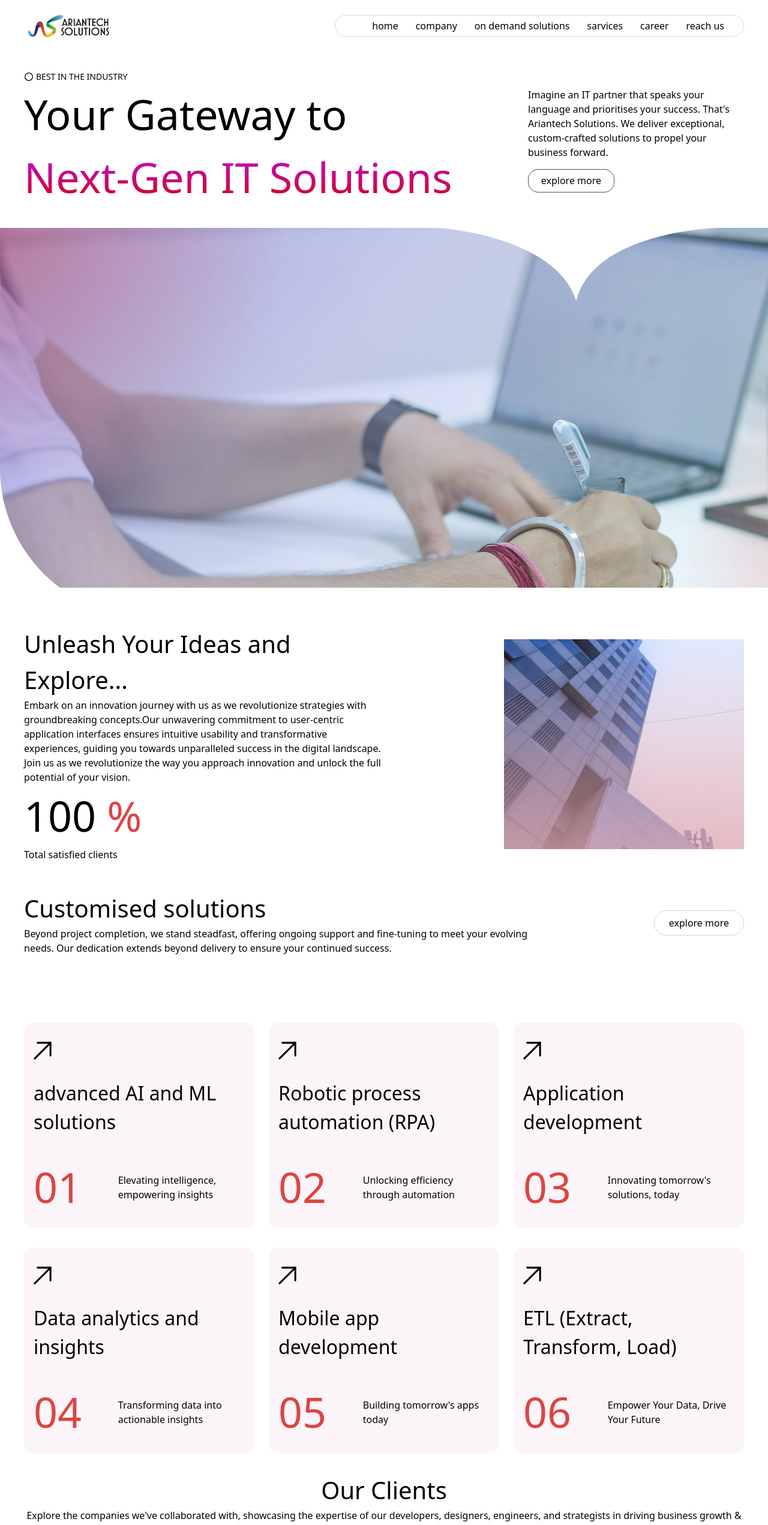
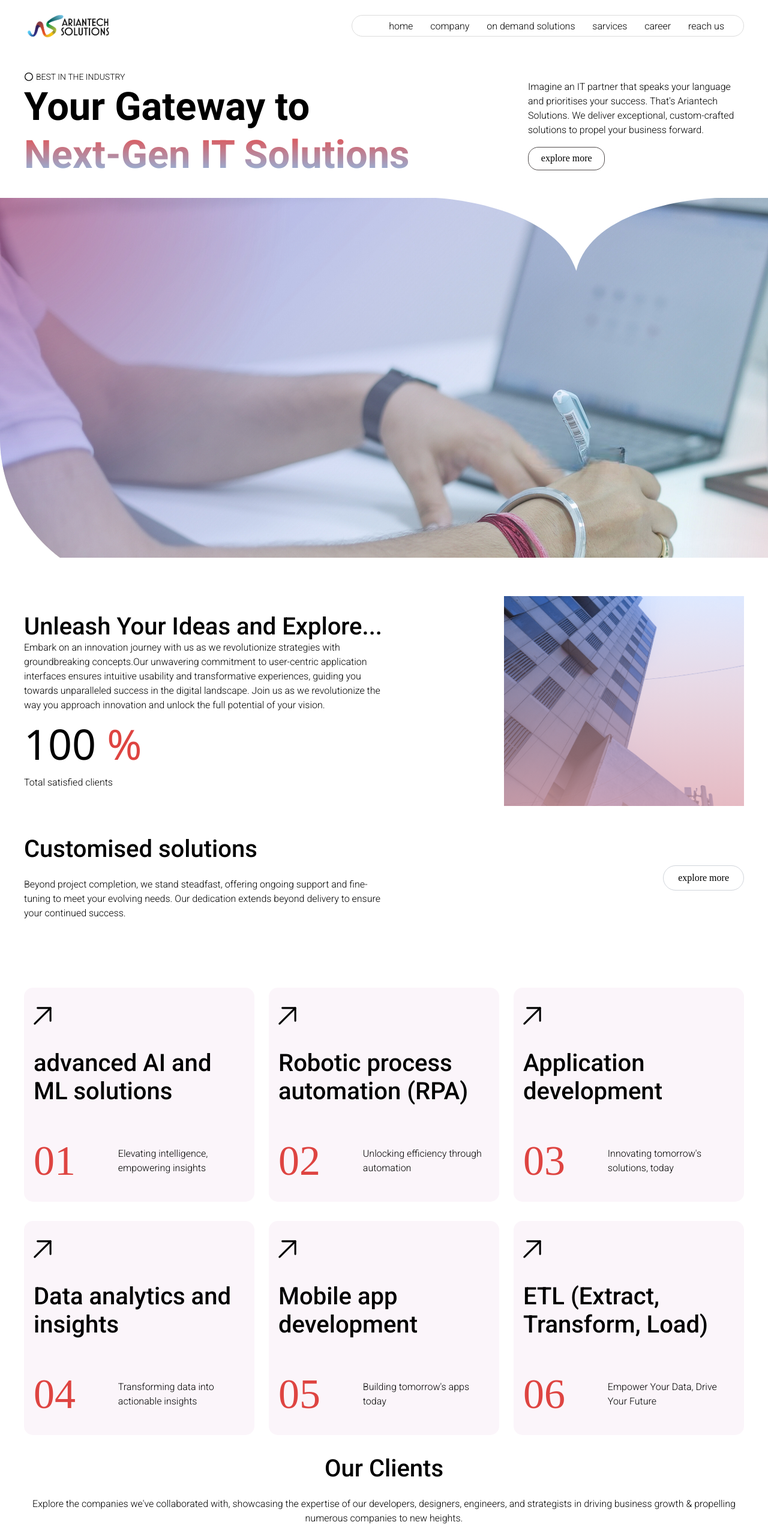
Before and after one commit to Saadansariii/ariantech-solution, a React (Vite) app: page / in a window 1280 px wide. Shown: the top 2543 px of the page at 60% size. Built offline with nearby package versions, Linux system fonts and the light colour scheme.

Commit message:
add styling

```diff
--- a/src/component/Card.jsx
+++ b/src/component/Card.jsx
@@ -7,7 +7,7 @@ const Card = () => {
                 <div className='flex justify-between mb-[2em]'>
                     <div className="card w-[32%] ">
                         <img className='size-[30px] my-[1em]' src={arrow} alt="" />
-                        <h3 className='my-[1em]'><span>advanced AI and ML solutions</span></h3>
+                        <h2 className='my-[1em]'><span>advanced AI and ML solutions</span></h2>
                         <div className='flex justify-between items-center'>
                             <h4>01</h4>
                             <p className='max-w-[60%]'>Elevating intelligence, empowering insights</p>
@@ -15,7 +15,7 @@ const Card = () => {
                     </div>
                     <div className="card w-[32%]">
                         <img className='size-[30px] my-[1em]' src={arrow} alt="" />
-                        <h3 className='my-[1em]'><span>Robotic process automation (RPA)</span></h3>
+                        <h2 className='my-[1em]'><span>Robotic process automation (RPA)</span></h2>
                         <div className='flex justify-between items-center'>
                             <h4>02</h4>
                             <p className='max-w-[60%]'>Unlocking efficiency through automation</p>
@@ -23,17 +23,17 @@ const Card = () => {
                     </div>
                     <div className='card w-[32%]'>
                         <img className='size-[30px] my-[1em]' src={arrow} alt="" />
-                        <h3 className='my-[1em]'><span>Application development</span></h3>
+                        <h2 className='my-[1em]'><span>Application development</span></h2>
                         <div className='flex justify-between items-center'>
                             <h4>03</h4>
                             <p className='max-w-[60%]'>Innovating tomorrow's solutions, today</p>
                         </div>
                     </div>
                 </div>
-                <div className='flex justify-between'>
+                <div className='flex justify-between items-end'>
                     <div className='card w-[32%]'>
                     <img className='size-[30px] my-[1em]' src={arrow} alt="" />
-                        <h3 className='my-[1em]'><span>Data analytics and insights</span></h3>
+                        <h2 className='my-[1em]'><span>Data analytics and insights</span></h2>
                         <div className='flex justify-between items-center'>
                             <h4>04</h4>
                             <p className='max-w-[60%] my-[1em]'>Transforming data into actionable insights</p>
@@ -41,7 +41,7 @@ const Card = () => {
                     </div>
                     <div className='card w-[32%]'>
                         <img className='size-[30px] my-[1em]' src={arrow} alt="" />
-                        <h3 className='my-[1em]'><span>Mobile app development</span></h3>
+                        <h2 className='my-[1em]'><span>Mobile app development</span></h2>
                         <div className='flex justify-between items-center'>
                             <h4>05</h4>
                             <p className='max-w-[60%]'>Building tomorrow's apps today</p>
@@ -49,7 +49,7 @@ const Card = () => {
                     </div>
                     <div className='card w-[32%]'>
                         <img className='size-[30px] my-[1em]' src={arrow} alt="" />
-                        <h3 className='my-[1em]'><span>ETL (Extract, Transform, Load)</span></h3>
+                        <h2 className='my-[1em]'><span>ETL (Extract, Transform, Load)</span></h2>
                         <div className='flex justify-between items-center'>
                             <h4>06</h4>
                             <p className='max-w-[60%]'>Empower Your Data, Drive Your Future</p>
--- a/src/component/Footer.jsx
+++ b/src/component/Footer.jsx
@@ -22,8 +22,8 @@ const Footer = () => {
             </ul>
           </div>
           <div className='max-w-[600px]'>
-            <div>
-              <h2>Driving business excellence through tailored IT solutions.</h2>
+            <div className=''>
+              <h2 className='py-3'>Driving business excellence through tailored IT solutions.</h2>
               <p>We specialise in providing IT services that drive business growth. Our process reflects dedication to client success, let's collaborate to create something extraordinary.</p>
             </div>
             <div className='my-8'>
--- a/src/component/Hero.jsx
+++ b/src/component/Hero.jsx
@@ -18,9 +18,9 @@ const Hero = () => {
             </div>
 
             <div className='flex justify-between items-center my-[2em] py-[1em] '>
-                <div className='max-w-[70%]'>
-                    <h2>Customised solutions</h2>
-                    <p>Beyond project completion, we stand steadfast, offering ongoing support and fine-tuning to meet your evolving needs. Our dedication extends beyond delivery to ensure your continued success.</p>
+                <div className='max-w-[70%] w-1/2'>
+                    <h2 className='mb-6'>Customised solutions</h2>
+                    <p >Beyond project completion, we stand steadfast, offering ongoing support and fine-tuning to meet your evolving needs. Our dedication extends beyond delivery to ensure your continued success.</p>
                 </div>
                 <div>
                     <button className='border border-gray-300 py-[.5em] px-[1.5em] rounded-3xl'>explore more <span className='arrow'></span></button>
--- a/src/component/Heroimg.jsx
+++ b/src/component/Heroimg.jsx
@@ -16,8 +16,10 @@ const Heroimg = () => {
             // viewport={{once: false , amount:0.7}}
             className='flex justify-between items-center'>
                 <div className='leading-normal'>
-                <h4 className='font-light text-sm text-black' ><span className='text-black border border-gray-50 mr-1'><FontAwesomeIcon icon={faCircle} /></span>BEST IN THE INDUSTRY</h4>
-                    <div className=''><h1 className='text-[70px] '>Your Gateway to </h1> <h1> <span className='heading'> Next-Gen IT Solutions</span></h1></div>
+                <h4 className='h4 font-light text-sm text-black' ><span className='text-black border border-gray-50 mr-1'><FontAwesomeIcon icon={faCircle} /></span>BEST IN THE INDUSTRY</h4>
+                    <div className=''>
+                      <h1 className='h1' >Your Gateway to </h1>
+                      <h1 className='h1'> <span className='heading'> Next-Gen IT Solutions</span></h1></div>
                 </div>
                 <div className='max-w-[30%]'>
                     <p>Imagine an IT partner that speaks your language and prioritises your success. That's Ariantech Solutions. We deliver exceptional, custom-crafted solutions to propel your business forward.</p>
--- a/src/component/Member.jsx
+++ b/src/component/Member.jsx
@@ -7,14 +7,14 @@ const Member = () => {
     <div className='max-width mx-auto'>
       <div className='flex justify-between items-center my-9'>
         <div className='w-1/2 p-4 items-start'>
-          <h2>Excellence driven, client-centric focus</h2>
+          <h2 className='mb-6'>Excellence driven, client-centric focus</h2>
           <p>Expertise coupled with a client-centric ethos forms the cornerstone of our approach. Our team serves as the backbone of our achievements, with each member contributing uniquely to craft the outstanding experiences we provide. Together, with a diverse range of talents and viewpoints, we foster a dynamic atmosphere of innovation.</p>
           <button className='border border-[#524d4d] my-8'>meet all members <span className='arrow'></span></button>
         </div>
         <div className='w-1/2 p-4'>
           <div className='flex justify-start items-end'>
-            <img className='w-[300px] h-[400px] object-cover' src={manhar} alt="Manhar" />
-            <img className='w-[300px] h-[400px] object-cover ml-4' src={avadhesh} alt="Avadhesh" />
+            <img className='w-[300px] rounded-lg h-[400px] object-cover' src={manhar} alt="Manhar" />
+            <img className='w-[300px] rounded-lg h-[400px] object-cover ml-4' src={avadhesh} alt="Avadhesh" />
           </div>
         </div>
       </div>
--- a/src/component/OurClient.jsx
+++ b/src/component/OurClient.jsx
@@ -12,7 +12,7 @@ const OurClient = () => {
   return (
     <div className=''>
             <div className='text-center max-width'>
-                <h2>Our Clients</h2>
+                <h2 className='mb-6'>Our Clients</h2>
                 <p>Explore the companies we've collaborated with, showcasing the expertise of our developers, designers, engineers, and strategists in driving business growth & propelling numerous companies to new heights.</p> <p>Here are some of the esteemed organizations we've had the privilege to work with.</p>
             </div>
 
--- a/src/component/OurProject.jsx
+++ b/src/component/OurProject.jsx
@@ -6,8 +6,8 @@ import images3 from "../assets/Platinum.png"
 const OurProject = () => {
   return (
     <div className='max-width my-[2em]'>
-                <div className='w-1/2'>
-                    <h2>Our Projects</h2>
+                <div className='w-1/2 py-6'>
+                    <h2 className='py-4'>Our Projects</h2>
                     <p>Each project we undertake is not just a task; it's an opportunity to innovate, to push boundaries, and to inspire success.</p>
                 </div>
                 <div className='flex justify-between my-[2em]'>
@@ -33,7 +33,7 @@ const OurProject = () => {
                     </div>
                     <div className='project project3 rounded-2xl'>
                         <div className='bg-gradient-to-t from-[#e4a8af]  z-1  h-[423px] w-full opacity-90 rounded-2xl'>
-                            <div className='mx-5 mt-6 bg-gray-100 opacity-50   '>
+                            <div className='mx-5 mt-6 bg-gray-100 opacity-50  rounded-2xl '>
                             <p className='p-[2em] font-light'>Platinum Garage Management System(GMS) is a fully automated cloud-based mobile & responsive web application for garage management with CMS successfully running in UAE.
                             Automobile companies can manage their whole garage system through this system and manage their website also.</p>
                             </div>
--- a/src/component/Values.jsx
+++ b/src/component/Values.jsx
@@ -11,7 +11,7 @@ const Values = () => {
       <div className='flex justify-between my-4'>
         {/* Left Section */}
         <div className='w-full max-w-[40%] p-4'>
-          <h2>Our values</h2>
+          <h2 className='mb-6 text-[50px]'>Our values</h2>
           <div className='values my-4 border border-gray-300 rounded-md p-4'>
             <details className="group" open>
               <summary className="flex items-center justify-between cursor-pointer p-1 rounded-md">
@@ -49,7 +49,7 @@ const Values = () => {
 
         {/* Right Section */}
         <div className='w-full max-w-[60%] p-4'>
-          <h3 className='mb-4'>Forging lasting bonds: Nurturing trust, integrity, and success for both clients and team.</h3>
+          <h2 className='mb-4'>Forging lasting bonds: Nurturing trust, integrity, and success for both clients and team.</h2>
           <div className='flex flex-col lg:flex-row justify-between items-start'>
             <p className='mb-4 lg:mr-9'>We uphold the utmost standards, ensuring excellence from conceptualizations to execution across all facets of our operations. Attention to detail, precision, and an unwavering dedication to quality distinguish our work. We cultivate an environment that fosters curiosity and promotes professional growth.</p>
             <p>Through our investments in team development, we guarantee they deliver the latest insights and skills to our clients. Mindful of our societal impact, we strive for positivity. From adopting sustainable business practices to actively engaging with communities, we are committed to contributing to the greater good.</p>
--- a/src/index.css
+++ b/src/index.css
@@ -1,19 +1,45 @@
+@import url('https://fonts.googleapis.com/css2?family=Poppins:ital,wght@0,100;0,200;0,300;0,400;0,500;0,600;0,700;0,800;0,900;1,100;1,200;1,300;1,400;1,500;1,600;1,700;1,800;1,900&display=swap');
+
+@import url('https://fonts.googleapis.com/css2?family=Poppins:ital,wght@0,100;0,200;0,300;0,400;0,500;0,600;0,700;0,800;0,900;1,100;1,200;1,300;1,400;1,500;1,600;1,700;1,800;1,900&family=Roboto:ital,wght@0,100;0,300;0,400;0,500;0,700;0,900;1,100;1,300;1,400;1,500;1,700;1,900&display=swap');
+
+
+
 @tailwind base;
 @tailwind components;
 @tailwind utilities;
 
+.h1{
+  font-size: 65px;
+  line-height: 80px;
+  font-family: "roboto" , sans-serif;
+  font-weight: 600;
+  /* line-height: normal; */
+}
 
 h2{
+    font-family: 'roboto';
     font-size: 40px;
+    line-height: normal;
+    font-weight: 500;
+}
+
+.h4{
+  font-family: "roboto" , sans-serif;
 }
 
 h3{
+    font-family: "roboto";
     font-size: xx-large;
 }
 
 h4{
+    font-family: 'phophins';
     font-size: 70px;
     color: #de4441;
+}
+
+h5{
+  font-family: 'roboto';
 }
 
 .card{
@@ -34,12 +60,14 @@ span:hover{
 }
 
 button{
+    font-family: "phophins" ;
     border-color :1px solid #524d4d;
     border-radius: 17px;
     padding: .4em 1.3em;
 }
 
 ul li {
+    font-family: "roboto" , sans-serif;
     display: inline;
 }
 
@@ -56,13 +84,14 @@ ul li {
 }
 
 p{
+    font-family: 'roboto';
     font-weight: 300;
 }
 
 
 .heading {
-    font-size: 70px;
-    background: -webkit-linear-gradient(rgb(188, 12, 241), rgb(212, 4, 4));
+    /* font-size: 70px; */
+    background: -webkit-linear-gradient(#ea4a48, rgb(135, 194, 238));
     -webkit-background-clip: text;
     -webkit-text-fill-color: transparent;
 }
@@ -197,7 +226,15 @@ p{
     /* border-radius: 20px; */
   }
 
+  summary{
+    font-family: "roboto";
+    font-weight: 400;
+    font: bold;
+    font-size: 1.2em;
+    line-height: normal;
 
+
+  }
 
 
 
```
